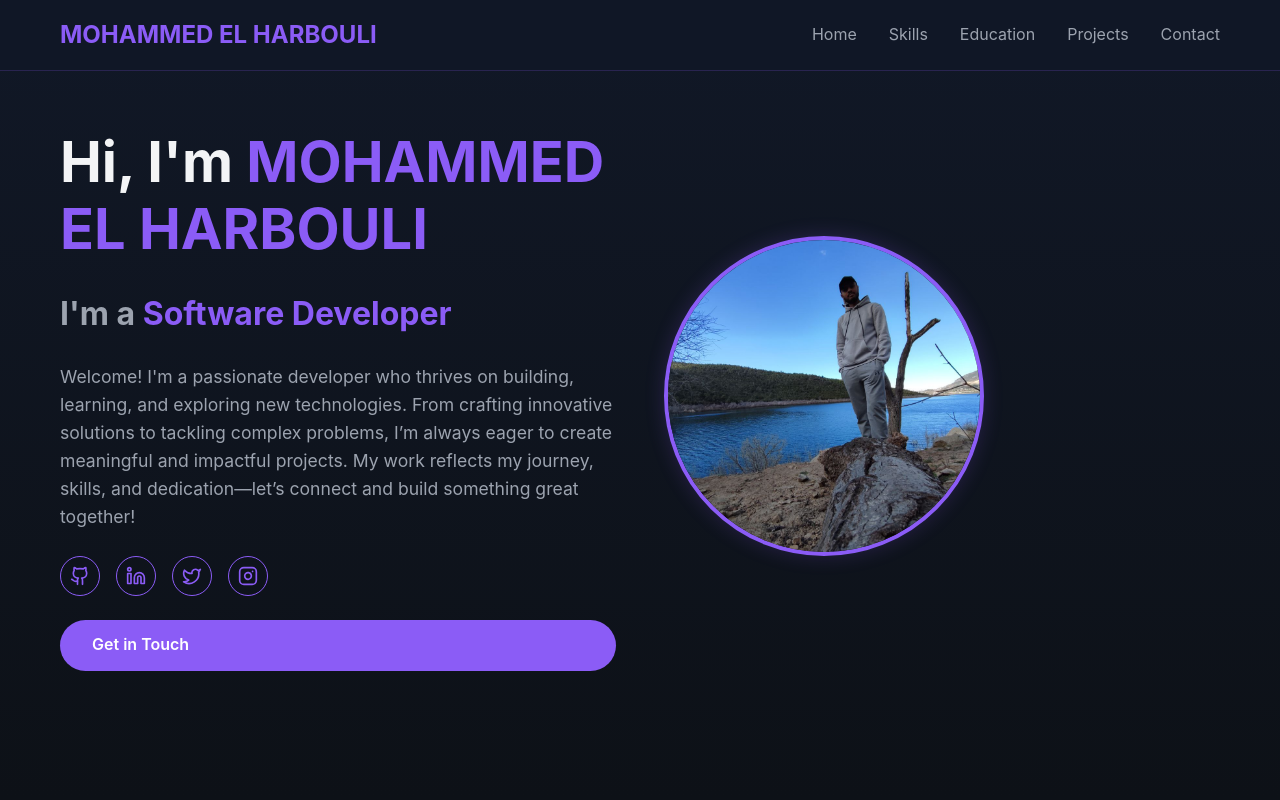
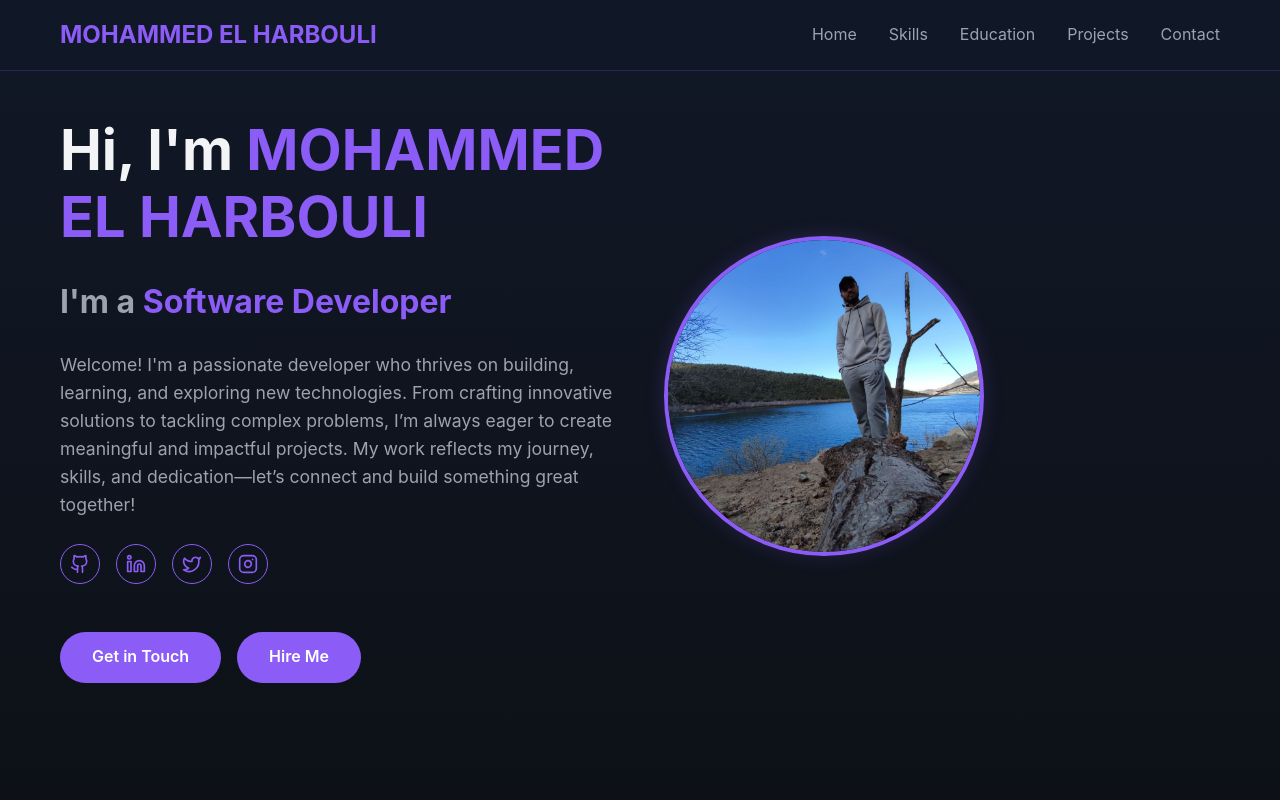
Before and after one commit to mohammed91so/React-Portfolio, a React (Vite) app: page / in a window 1280 px wide. Shown: the top 800 px of the page. Built offline with nearby package versions, Linux system fonts and the light colour scheme.

Commit message:
small changes

```diff
--- a/package.json
+++ b/package.json
@@ -13,6 +13,7 @@
         "deploy": "gh-pages -d dist"
     },
     "dependencies": {
+        "emailjs-com": "^3.2.0",
         "lucide-react": "^0.344.0",
         "react": "^18.3.1",
         "react-dom": "^18.3.1"
--- a/src/components/Contact.tsx
+++ b/src/components/Contact.tsx
@@ -1,6 +1,33 @@
 import { Mail, Phone, MapPin } from 'lucide-react';
+import emailjs from 'emailjs-com';
+import { useRef } from 'react';
 
 export default function Contact() {
+  const form = useRef<HTMLFormElement | null>(null);
+
+  const sendEmail = (e: React.FormEvent<HTMLFormElement>) => {
+    e.preventDefault();
+
+    if (form.current) {
+      emailjs
+        .sendForm(
+          'service_i20afw8', // replace with your EmailJS service ID
+          'template_rsdih9m', // replace with your EmailJS template ID
+          form.current,
+        'tZrqQU9fpRlzbEJVm'   // replace with your EmailJS public key
+      )
+      .then(
+        (result) => {
+          console.log('Message sent:', result.text);
+          alert('Message sent!');
+        },
+        (error) => {
+          console.error('Error:', error.text);
+          alert('Something went wrong.');
+        }
+      );
+  };
+}
   return (
     <section id="contact" className="contact">
       <div className="container">
@@ -31,37 +58,20 @@ export default function Contact() {
             </div>
           </div>
 
-          <form className="contact-form">
+          <form ref={form} onSubmit={sendEmail} className="contact-form">
             <div className="form-group">
               <label htmlFor="name" className="form-label">Name</label>
-              <input
-                type="text"
-                id="name"
-                className="form-input"
-              />
+              <input type="text" name="name" id="name" className="form-input" required />
             </div>
-
             <div className="form-group">
               <label htmlFor="email" className="form-label">Email</label>
-              <input
-                type="email"
-                id="email"
-                className="form-input"
-              />
+              <input type="email" name="email" id="email" className="form-input" required />
             </div>
-
             <div className="form-group">
               <label htmlFor="message" className="form-label">Message</label>
-              <textarea
-                id="message"
-                rows={4}
-                className="form-textarea"
-              ></textarea>
+              <textarea name="message" id="message" rows={4} className="form-textarea" required></textarea>
             </div>
-
-            <button type="submit" className="button">
-              Send Message
-            </button>
+            <button type="submit" className="button">Send Message</button>
           </form>
         </div>
       </div>
--- a/src/components/Hero.tsx
+++ b/src/components/Hero.tsx
@@ -37,7 +37,12 @@ export default function Hero() {
               </a>
             </div>
 
-            <a href="#contact" className="button">Get in Touch</a>
+
+            <div className="btn-groupe">
+              <a href="#contact" className="button">Get in Touch</a>
+              <a href="" className="hire-button">Hire Me</a>
+            </div>
+
           </div>
 
           <div className="hero-image">
--- a/src/index.css
+++ b/src/index.css
@@ -169,6 +169,29 @@
   }
 
   .button:hover {
+    background-color: var(--primary-hover);
+  }
+
+  .btn-groupe {
+    display: flex;
+    gap: 1rem;
+    margin-top: 1.5rem;
+    flex-wrap: wrap;
+    justify-content: flex-start;
+  }
+
+  .hire-button {
+    display: inline-block;
+    padding: 0.8rem 2rem;
+    background-color: var(--primary-color);
+    color: white;
+    text-decoration: none;
+    border-radius: 9999px;
+    font-weight: 600;
+    transition: background-color 0.3s;
+  }
+
+  .hire-button:hover {
     background-color: var(--primary-hover);
   }
 
@@ -578,6 +601,10 @@
       margin: 0 auto;
     }
 
+    .btn-groupe {
+      justify-content: center; /* center on small screens */
+    }
+
     .section-title {
       font-size: 2rem;
     }
```
Also changed, not shown: 1 other file (tests, documents, lock files or other folders).
